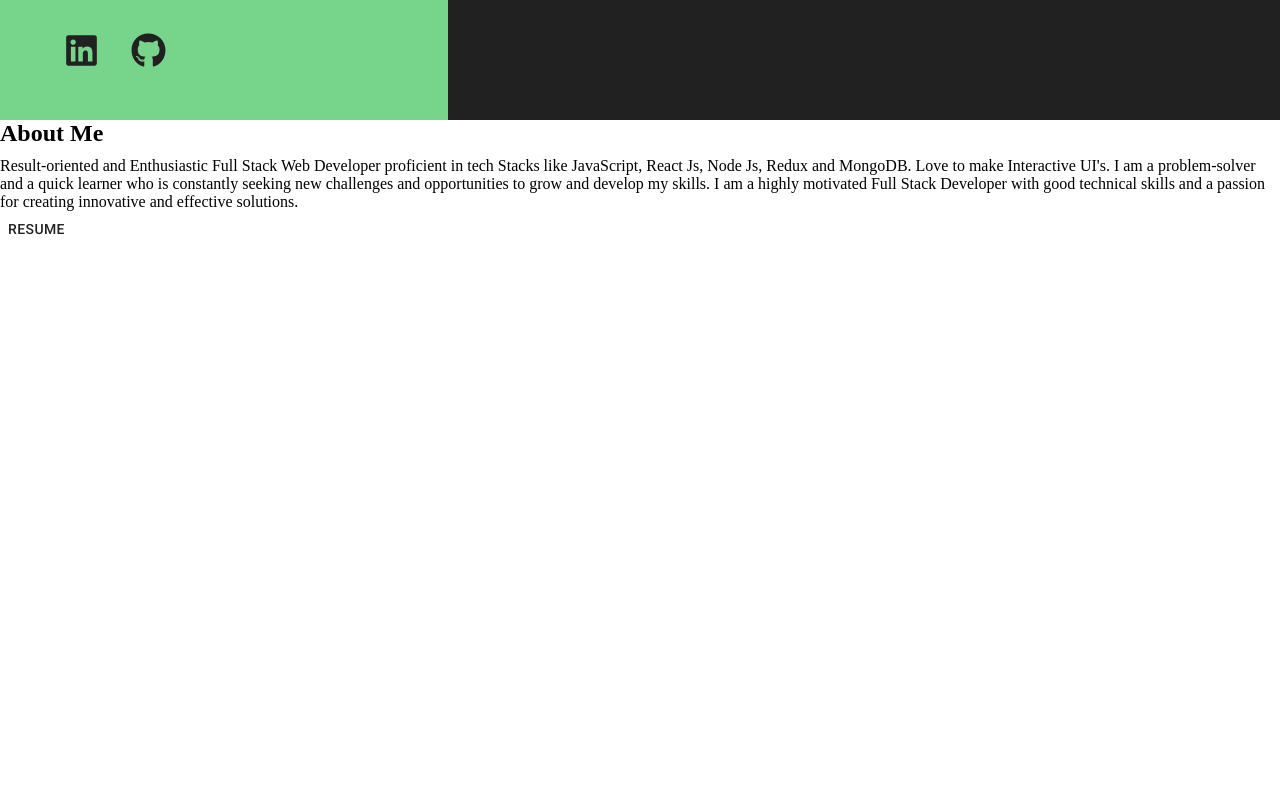
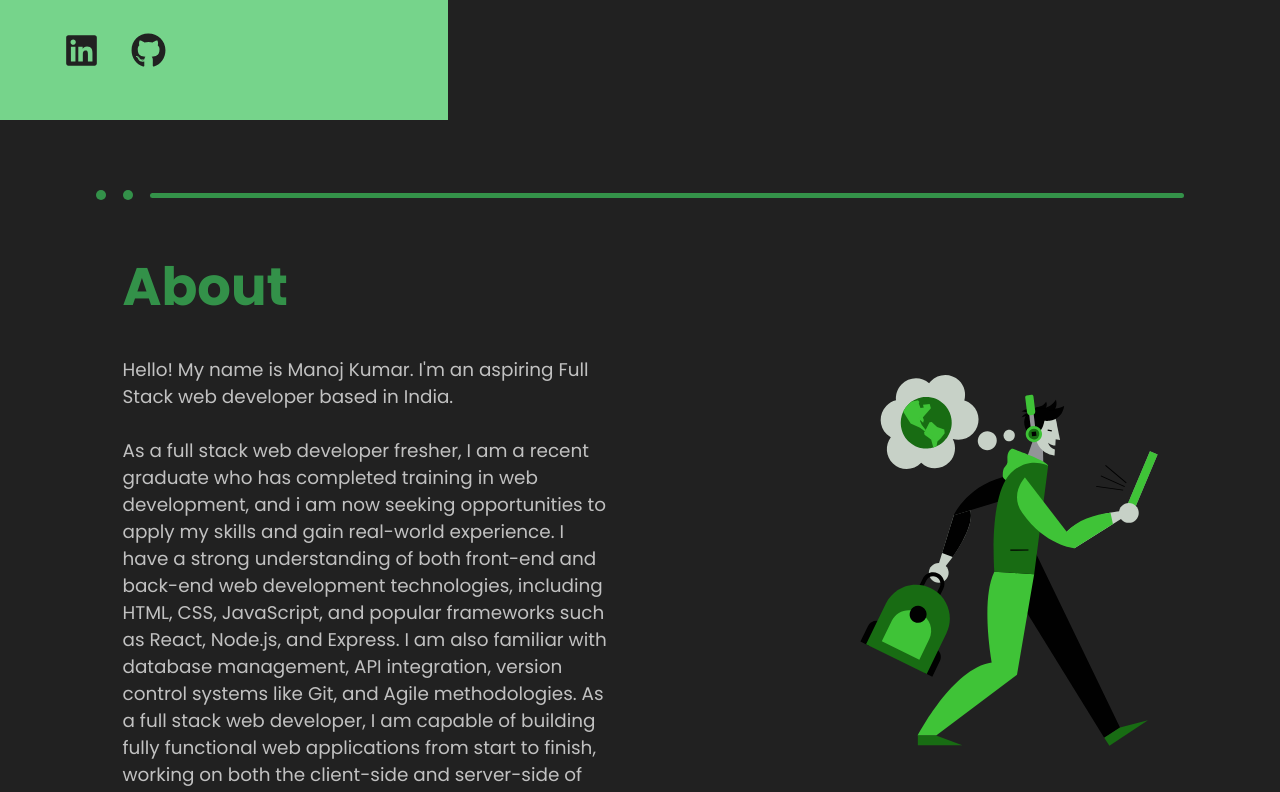
Before and after one commit to Manojbachhal/manojbachhal.github.io, a React (Create React App) app: page / in a window 1280 px wide. Shown: the part 680-1472 px from the top of the page. Built offline with nearby package versions, Linux system fonts and the light colour scheme; a web font is replaced by a local one.

Commit message:
Resume button Home

```diff
--- a/src/components/About/About.js
+++ b/src/components/About/About.js
@@ -2,88 +2,47 @@ import React, { useContext } from "react";
 import "./About.css";
 import { ThemeContext } from "../../contexts/ThemeContext";
 import { aboutData } from "../../data/aboutData";
-import { Button } from "@material-ui/core";
 
 function About() {
   const { theme } = useContext(ThemeContext);
-  const abouts = {
-    title: "Full Stack Web Developer",
-    description:
-      "Result-oriented and Enthusiastic Full Stack Web Developer proficient in tech Stacks like JavaScript, React Js, Node Js, Redux and MongoDB. Love to make Interactive UI's. I am a problem-solver and a quick learner who is constantly seeking new challenges and opportunities to grow and develop my skills. I am a highly motivated Full Stack Developer with good technical skills and a passion for creating innovative and effective solutions.",
-  };
-  const handleClick = () => {
-    window.open(
-      "https://drive.google.com/file/d/1IvwRAj-3hldcDAgkUlGL7KP3FmoBySuv/view?usp=sharing"
-    );
-    window.location.href =
-      "https://drive.google.com/uc?export=download&id=1IvwRAj-3hldcDAgkUlGL7KP3FmoBySuv";
-  };
+
   return (
-    // <div
-    //   className="about about section"
-    //   id="about"
-    //   style={{ backgroundColor: theme.secondary }}
-    // >
-    //   <div className="line-styling">
-    //     <div
-    //       className="style-circle"
-    //       style={{ backgroundColor: theme.primary }}
-    //     ></div>
-    //     <div
-    //       className="style-circle"
-    //       style={{ backgroundColor: theme.primary }}
-    //     ></div>
-    //     <div
-    //       className="style-line"
-    //       style={{ backgroundColor: theme.primary }}
-    //     ></div>
-    //   </div>
-    //   <div className="about-body">
-    //     <div className="about-description">
-    //       <h2 style={{ color: theme.primary }}>{aboutData.title}</h2>
-    //       <p style={{ color: theme.tertiary80 }} id="user-detail-name">
-    //         {aboutData.description1}
-    //         <br />
-    //         <br />
-    //       </p>
-    //       <p style={{ color: theme.tertiary80 }} id="user-detail-intro">
-    //         {aboutData.description2}
-    //       </p>
-    //     </div>
-    //     <div className="about-img">
-    //       <img
-    //         src={aboutData.image === 2 ? theme.aboutimg1 : theme.aboutimg2}
-    //         alt=""
-    //       />
-    //     </div>
-    //   </div>
-    // </div>
-    <div className="about_container about section" id="about">
-      <h2 className="head-text">
-        About<span> Me</span>
-      </h2>
-      <div className="app__profiles">
-        <div className="app__profile-item">
-          <div className="app__profile-subitem">
-            {/* <img src={images.about01} alt={abouts.title} /> */}
-          </div>
-          <div className="app__profile-description">
-            <p
-              className="p-text"
-              style={{ marginTop: 10 }}
-              id="user-detail-intro"
-            >
-              {abouts.description}
-            </p>
-            <Button
-              onClick={handleClick}
-              download
-              className="button-5"
-              id="resume-button-2"
-            >
-              Resume
-            </Button>
-          </div>
+    <div
+      className="about about section"
+      id="about"
+      style={{ backgroundColor: theme.secondary }}
+    >
+      <div className="line-styling">
+        <div
+          className="style-circle"
+          style={{ backgroundColor: theme.primary }}
+        ></div>
+        <div
+          className="style-circle"
+          style={{ backgroundColor: theme.primary }}
+        ></div>
+        <div
+          className="style-line"
+          style={{ backgroundColor: theme.primary }}
+        ></div>
+      </div>
+      <div className="about-body">
+        <div className="about-description">
+          <h2 style={{ color: theme.primary }}>{aboutData.title}</h2>
+          <p style={{ color: theme.tertiary80 }} id="user-detail-name">
+            {aboutData.description1}
+            <br />
+            <br />
+          </p>
+          <p style={{ color: theme.tertiary80 }} id="user-detail-intro">
+            {aboutData.description2}
+          </p>
+        </div>
+        <div className="about-img">
+          <img
+            src={aboutData.image === 2 ? theme.aboutimg1 : theme.aboutimg2}
+            alt=""
+          />
         </div>
       </div>
     </div>
--- a/src/components/Landing/Landing.js
+++ b/src/components/Landing/Landing.js
@@ -2,7 +2,7 @@ import React, { useContext } from "react";
 import { Button } from "@material-ui/core";
 import { NavHashLink as NavLink } from "react-router-hash-link";
 import { makeStyles } from "@material-ui/core/styles";
-
+import resume from "../../assets/pdf/resume.pdf";
 import "./Landing.css";
 import { ThemeContext } from "../../contexts/ThemeContext";
 import { headerData } from "../../data/headerData";
@@ -111,7 +111,7 @@ function Landing() {
               {headerData.resumePdf && (
                 <a
                   href={headerData.resumePdf}
-                  download="resume"
+                  download={resume}
                   target="_blank"
                   rel="noreferrer"
                 >
@@ -122,7 +122,7 @@ function Landing() {
                         "https://drive.google.com/file/d/1U8x4DKkLwn9k8Vi1fquqlAz5C1hf8brY/view?usp=share_link"
                       );
                     }}
-                    // id="resume-button-2"
+                    id="resume-button-2"
                   >
                     Download CV
                   </Button>
```
